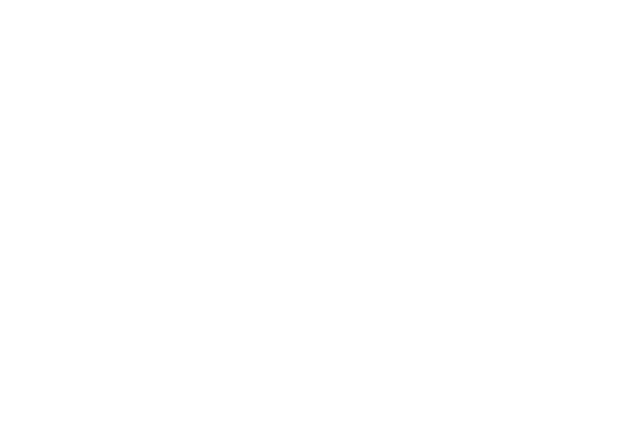
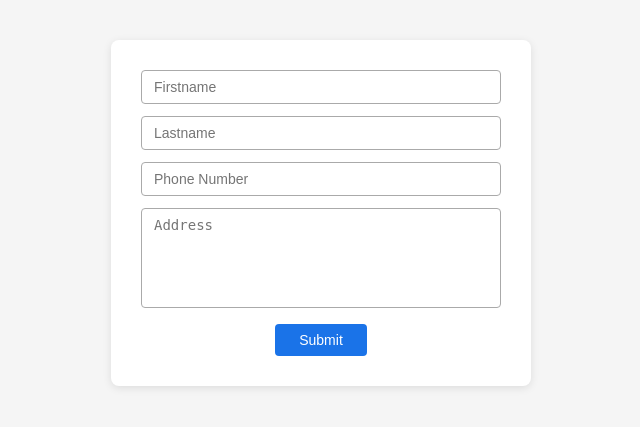
Before and after one commit to farahfauzia/input-form-php, a PHP site: page / in a window 1280 px wide. Before the commit the part shown is empty. Shown: the top 427 px of the page, without its empty margins (319-959 px from the left). Run offline with PHP 8.4, Linux system fonts and the light colour scheme.

Commit message:
feat: tambah tampilan form index.php

```diff
--- a/index.php
+++ b/index.php
@@ -0,0 +1,46 @@
+<?php
+?>
+<!DOCTYPE html>
+<html lang="en">
+<head>
+    <meta charset="UTF-8">
+    <meta name="viewport" content="width=device-width, initial-scale=1.0">
+    <title>Input Form</title>
+    <link rel="stylesheet" href="style.css">
+</head>
+<body>
+<div class="form-container">
+
+    <form method="POST" action="process.php">
+        <input
+            type="text"
+            name="firstname"
+            placeholder="Firstname"
+            value="<?= isset($_POST['firstname'])
+                ? htmlspecialchars($_POST['firstname']) : '' ?>"
+        >
+        <input
+            type="text"
+            name="lastname"
+            placeholder="Lastname"
+            value="<?= isset($_POST['lastname'])
+                ? htmlspecialchars($_POST['lastname']) : '' ?>"
+        >
+        <input
+            type="text"
+            name="phone"
+            placeholder="Phone Number"
+            value="<?= isset($_POST['phone'])
+                ? htmlspecialchars($_POST['phone']) : '' ?>"
+        >
+        <textarea
+            name="address"
+            placeholder="Address"
+        ></textarea>
+
+        <button type="submit" class="btn-submit">Submit</button>
+    </form>
+
+</div>
+</body>
+</html>
--- a/style.css
+++ b/style.css
@@ -1,4 +1,3 @@
-/* style.css */
 * {
     margin: 0;
     padding: 0;
```
